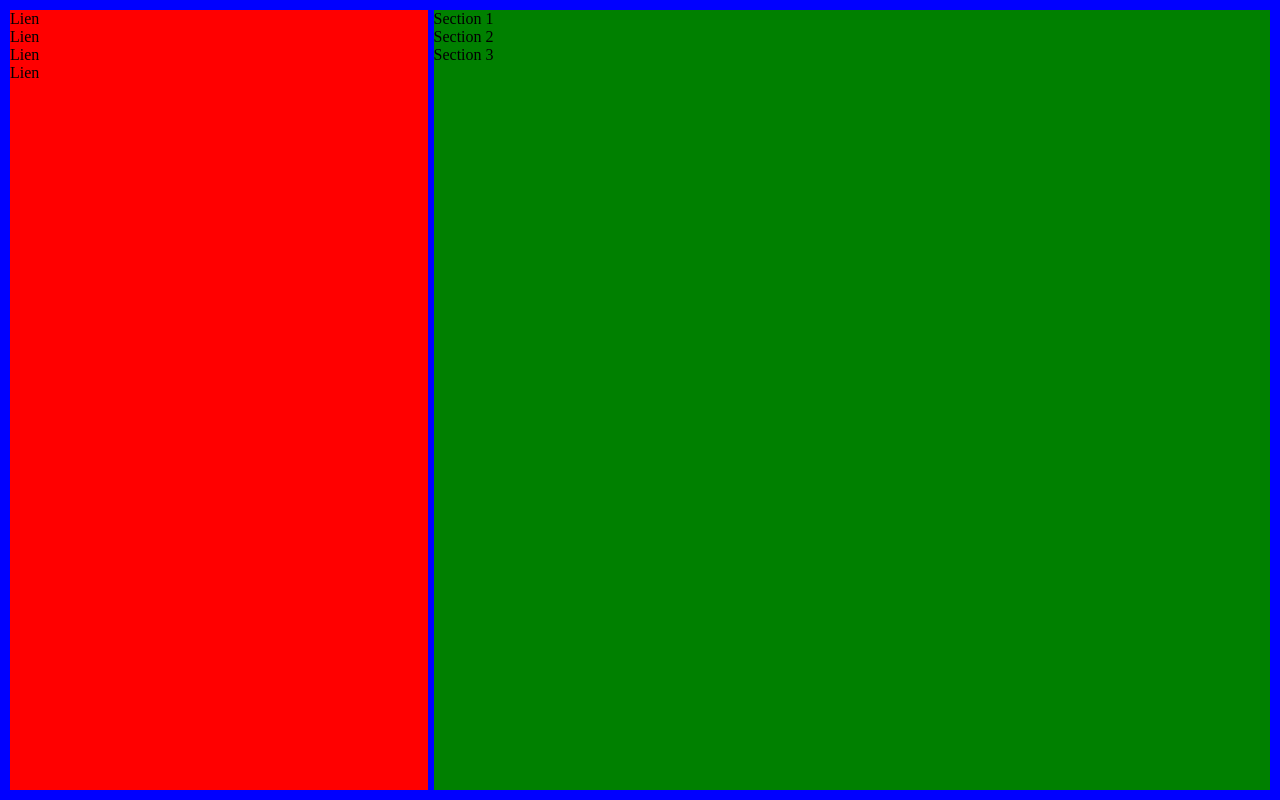
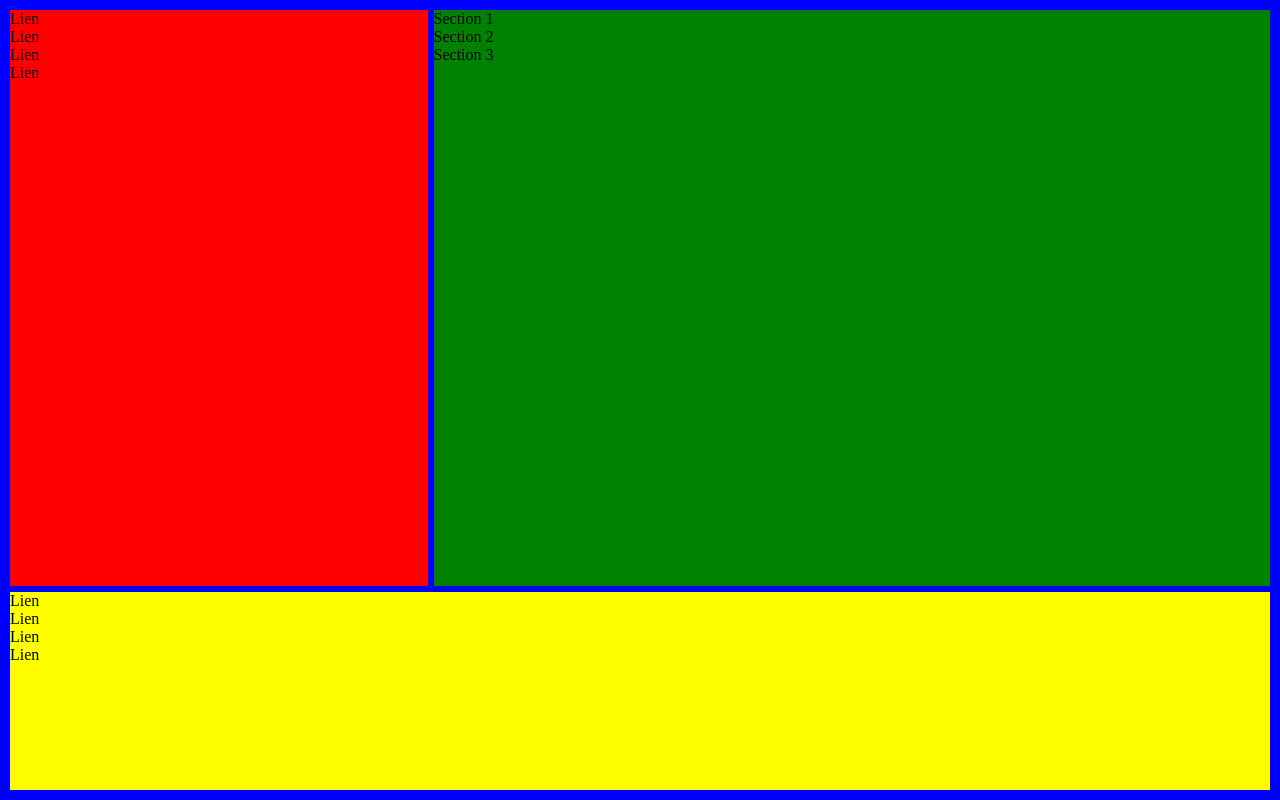
Before and after one commit to sheldonGordon/CV-SPA, a website built with Parcel: page index.html in a window 1280 px wide. Built offline with nearby package versions, Linux system fonts and the light colour scheme; a web font is replaced by a local one.

Commit message:
ajout du panneau console

```diff
--- a/index.html
+++ b/index.html
@@ -56,7 +56,7 @@
           </ul>
         </nav>
       </header>
-      <div id="dragbar" onmousedown="StartDrag()"></div>
+      <div id="leftdragbar" onmousedown="StartLeftDrag()"></div>
       <main id="content">
         <article>
           <section>
@@ -70,6 +70,17 @@
           </section>
         </article>
       </main>
+      <div id="bottomdragbar" onmousedown="StartBottomDrag()"></div>
+      <footer id="console">
+        <nav>
+          <ul>
+            <li>Lien</li>
+            <li>Lien</li>
+            <li>Lien</li>
+            <li>Lien</li>
+          </ul>
+        </nav>
+      </footer>
     </div>
     <script src="./src/script.js"></script>
   </body>
--- a/src/script.js
+++ b/src/script.js
@@ -1,26 +1,34 @@
 let isLeftDragging = false;
+let isBottomDragging = false;
 let dragbarWidth = 6;
 let page = document.getElementById("page");
 
 window.ResetColumnSizes = function ResetColumnSizes() {
   page.style.gridTemplateColumns = "auto 6px auto auto";
-}
+};
 
-window.SetCursor = function SetCursor(cursor) {
+function SetCursor(cursor) {
   page.style.cursor = cursor;
 }
 
-window.StartDrag = function StartDrag() {
+window.StartLeftDrag = function StartLeftDrag() {
   isLeftDragging = true;
 
   SetCursor("ew-resize");
-}
+};
+
+window.StartBottomDrag = function StartBottomDrag() {
+  isBottomDragging = true;
+
+  SetCursor("ns-resize");
+};
 
 window.EndDrag = function EndDrag() {
   isLeftDragging = false;
+  isBottomDragging = false;
 
   SetCursor("auto");
-}
+};
 
 window.OnDrag = function OnDrag(event) {
   if (isLeftDragging) {
@@ -31,8 +39,31 @@ window.OnDrag = function OnDrag(event) {
       "auto"
     ];
 
-    page.style.gridTemplateColumns = cols.map((c) => c.toString() === "auto" ? c.toString() : c.toString() + "px").join(" ");
+    page.style.gridTemplateColumns = cols
+      .map((c) =>
+        c.toString() === "auto" ? c.toString() : c.toString() + "px"
+      )
+      .join(" ");
 
     event.preventDefault();
   }
-}
+
+  if (isBottomDragging) {
+    let rows = [
+      "auto",
+      "auto",
+      "auto",
+      "auto",
+      dragbarWidth,
+      page.clientHeight - 2 * dragbarWidth - event.clientY
+    ];
+
+    page.style.gridTemplateRows = rows
+      .map((c) =>
+        c.toString() === "auto" ? c.toString() : c.toString() + "px"
+      )
+      .join(" ");
+
+    event.preventDefault();
+  }
+};
--- a/src/styles.scss
+++ b/src/styles.scss
@@ -4,9 +4,15 @@
 #page {
   display: grid;
   height: 100%;
-  grid-template-areas: 'explorer dragbar content content';
+  grid-template-areas:
+  'explorer leftdragbar content content'
+  'explorer leftdragbar content content'
+  'explorer leftdragbar content content'
+  'explorer leftdragbar content content'
+  'bottomdragbar bottomdragbar bottomdragbar bottomdragbar'
+  'console console console console';
   grid-template-columns: auto 6px auto auto;
-  grid-template-rows: 100%;
+  grid-template-rows: auto auto auto auto 6px auto;
   background-color: blue;
   padding: 10px;
 }
@@ -23,7 +29,18 @@
   background-color: green;
 }
 
-#dragbar {
-  grid-area: dragbar;
+#console {
+  grid-area: console;
+  overflow: auto;
+  background-color: yellow;
+}
+
+#leftdragbar {
+  grid-area: leftdragbar;
 	cursor: ew-resize;
 }
+
+#bottomdragbar{
+  grid-area: bottomdragbar;
+	cursor: ns-resize;
+}
```
